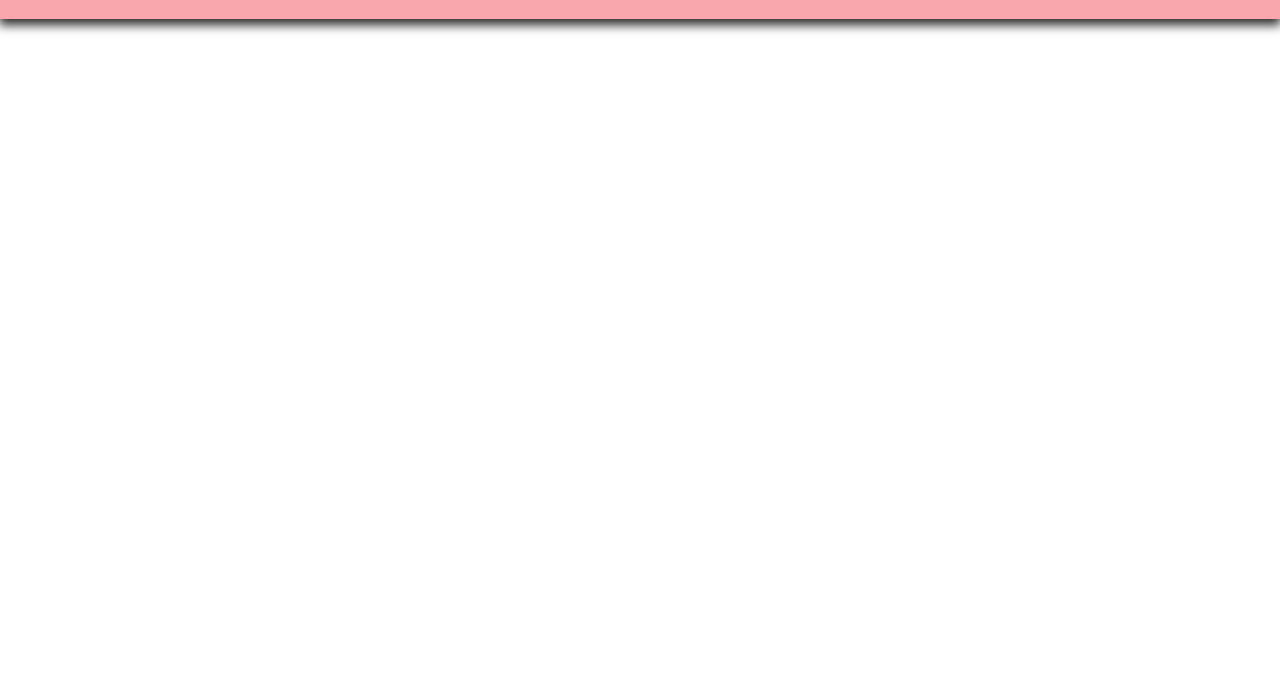
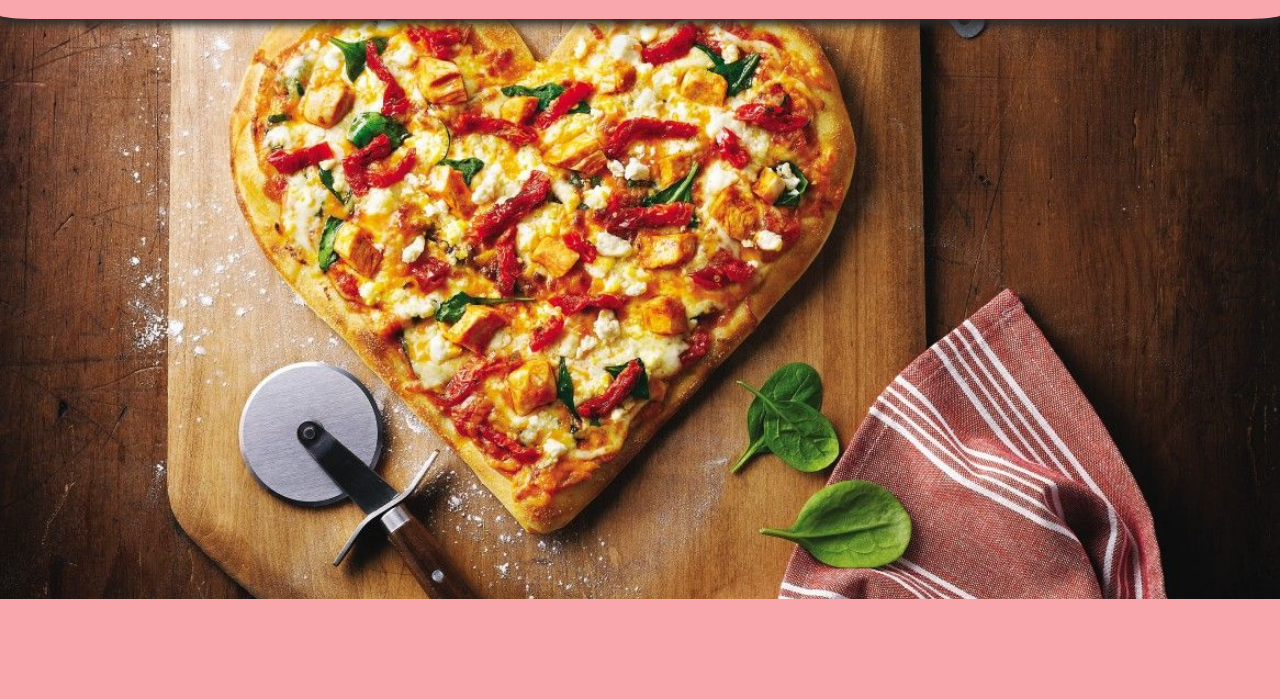
Before and after one commit to RisperAkinyi/Pizza-Munchy, a plain HTML site: page index.html in a window 1280 px wide. Shown: the part 101-800 px from the top of the page. Drawn offline with Linux system fonts and the light colour scheme.

Commit message:
Add background color and background image to the page

```diff
--- a/css/styles.css
+++ b/css/styles.css
@@ -1,3 +1,9 @@
+body{
+    margin: 0;
+    padding: 0;
+    background-color: rgb(250, 166, 173);
+}
+
 nav ul{
     margin: 0;
     padding: 0;
@@ -10,18 +16,25 @@ nav ul{
     height: 15%;
     z-index: 1000;
     box-shadow: 0 5px 10px 1px rgb(43, 42, 42);
-  }
+    border-radius: 3%;
+}
 nav li{
     display: inline-block;
     margin-left: 15%;
     padding: 35px;
     position: relative;
-  }
+}
 nav a{
     text-decoration: none;
     color: white;
     font-size: 25px;
-  }
+}
 nav a:hover{
     background-color: rgb(255, 136, 0);
-  }
+}
+.container{
+    background-image: url('/images/b.jpg');
+    background-size: cover;
+    background-position: center;
+    height: 700px;
+}
```
